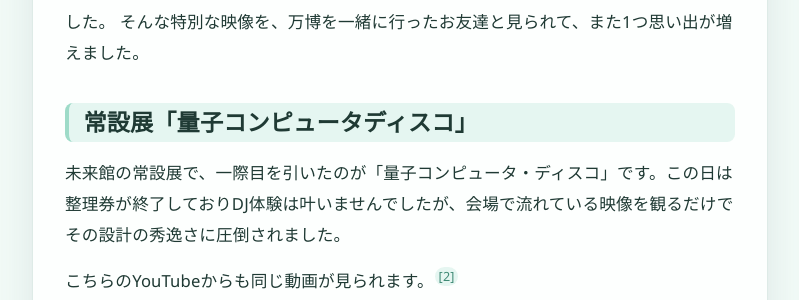
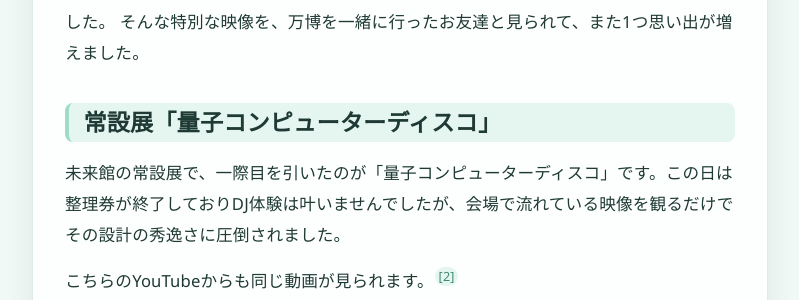
Before and after one commit to chansaki3108341/chansaki3108341.github.io, a Jekyll site: the page built from _murmurs/2026-02-27-miraikan.md, in a window 1280 px wide and 900 px high, scrolled down 2391 px. Shown: the part 154-454 px from the top of the window, without its empty margins (240-1039 px from the left). Built offline with Jekyll 4.4.1, drawn with Linux system fonts in a browser that asks for light colours; comment, search, counter and statistics services are not loaded.

Commit message:
fix(murmurs): 常設展見出し「量子コンピュータディスコ」の表記を修正

```diff
--- a/_murmurs/2026-02-27-miraikan.md
+++ b/_murmurs/2026-02-27-miraikan.md
@@ -38,9 +38,9 @@ tags: [未来館]
 そこには夢洲の空に溶け込む大屋根リングの姿が、息をのむほど美しく収められていました。
 そんな特別な映像を、万博を一緒に行ったお友達と見られて、また1つ思い出が増えました。
 
-## 常設展「量子コンピュータディスコ」
+## 常設展「量子コンピューターディスコ」
 
-未来館の常設展で、一際目を引いたのが「量子コンピュータ・ディスコ」です。この日は整理券が終了しておりDJ体験は叶いませんでしたが、会場で流れている映像を観るだけでその設計の秀逸さに圧倒されました。
+未来館の常設展で、一際目を引いたのが「量子コンピューターディスコ」です。この日は整理券が終了しておりDJ体験は叶いませんでしたが、会場で流れている映像を観るだけでその設計の秀逸さに圧倒されました。
 
 こちらのYouTubeからも同じ動画が見られます。<span id="cite-2"></span>[[2]](#ref-2)
 
```
